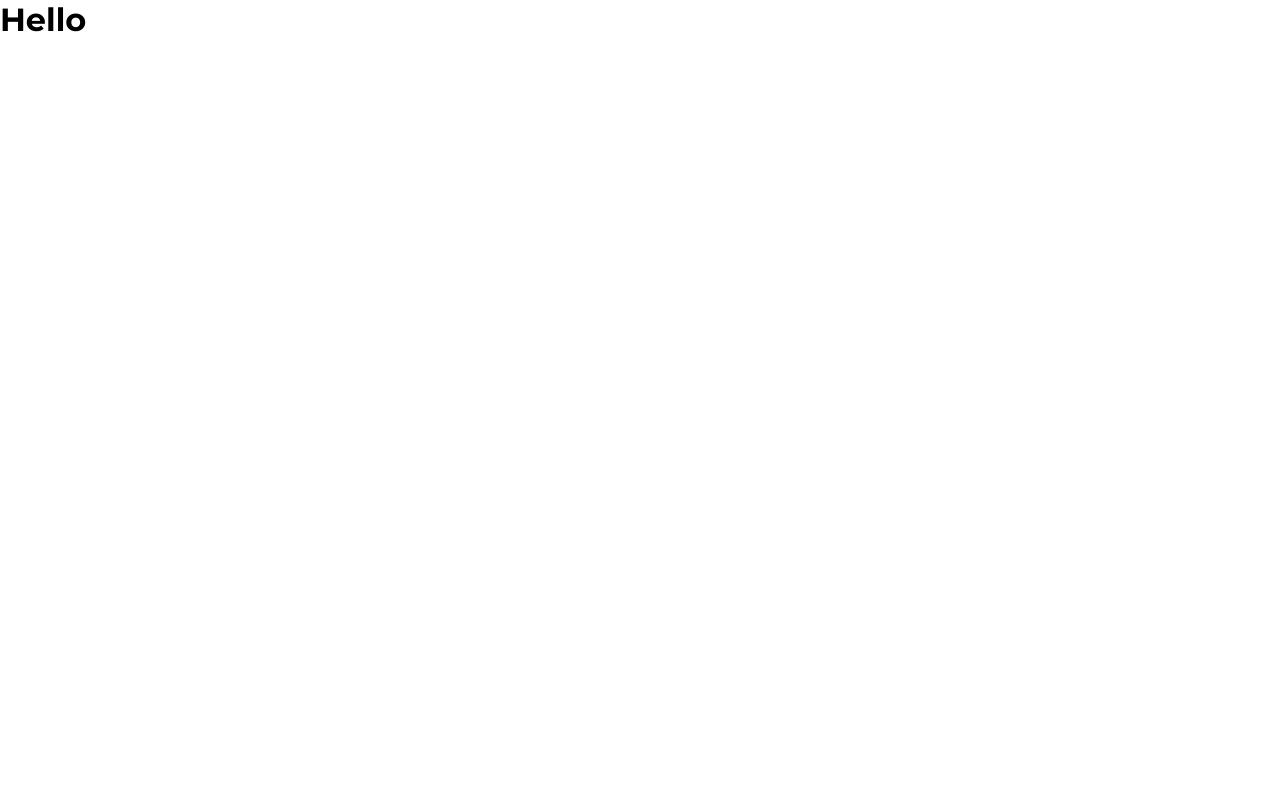
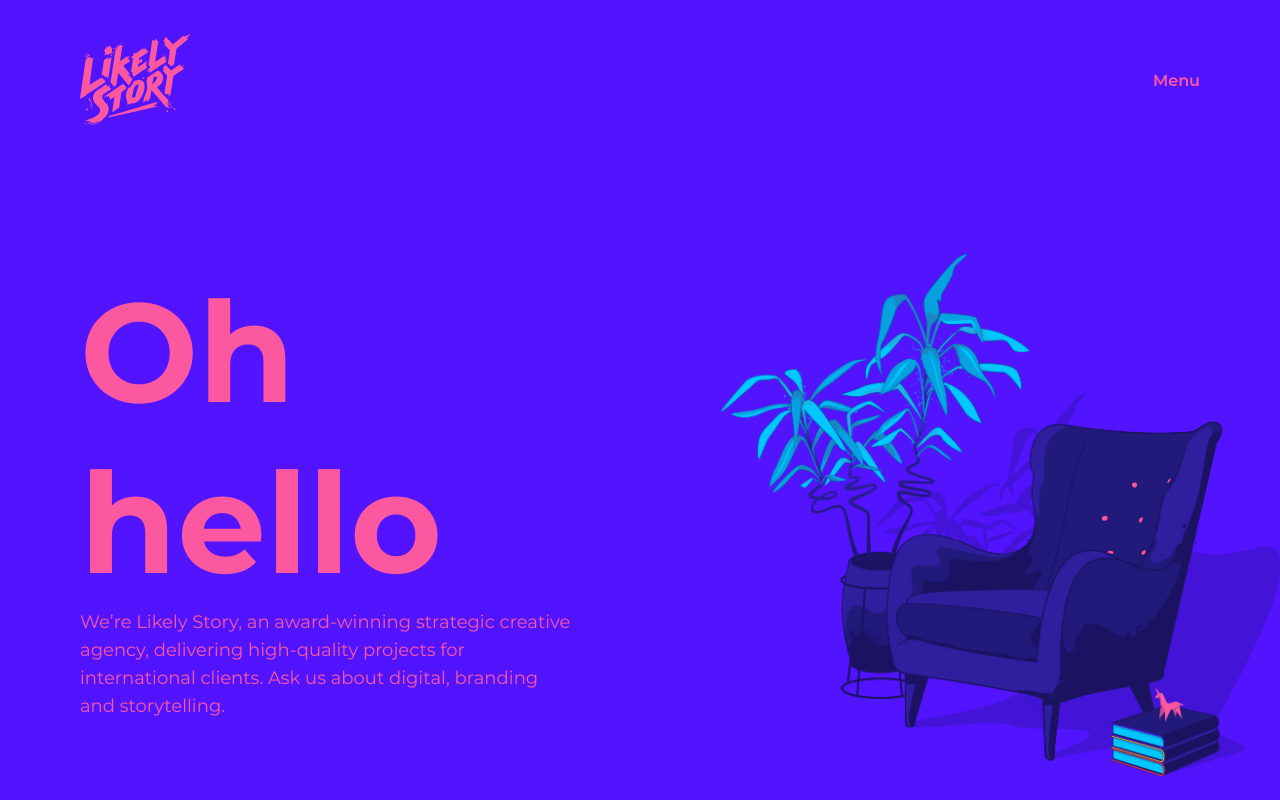
Before and after one commit to 2dev/likely-story-clone, a React (Create React App) app: page / in a window 1280 px wide. Built offline with nearby package versions, Linux system fonts and the light colour scheme.

Commit message:
feat: add SectionHero component (#24)

```diff
--- a/src/App.js
+++ b/src/App.js
@@ -1,13 +1,16 @@
 import { ThemeProvider } from 'styled-components'
 
 import GlobalStyles from './styles/global'
+import Navbar from './components/Navbar'
+import SectionHero from './components/SectionHero'
 import theme from './styles/theme'
 
 const App = () => {
   return (
     <ThemeProvider theme={theme}>
       <GlobalStyles />
-      <h1>Hello</h1>
+      <Navbar />
+      <SectionHero />
     </ThemeProvider>
   )
 }
--- /dev/null
+++ b/src/components/SectionHero/index.jsx
@@ -0,0 +1,27 @@
+import * as S from './styles'
+
+import Container from '../Container'
+import Subtitle from '../Subtitle'
+import Title from '../Title'
+
+const SectionHero = () => {
+  return (
+    <Container fullHeight>
+      <S.Wrapper>
+        <S.Content>
+          <Title>Oh hello</Title>
+          <Subtitle>
+            We’re Likely Story, an award-winning strategic creative agency,
+            delivering high-quality projects for international clients. Ask us
+            about digital, branding and storytelling.
+          </Subtitle>
+        </S.Content>
+        <S.ImageContent>
+          <S.Image src="/images/hero.png" />
+        </S.ImageContent>
+      </S.Wrapper>
+    </Container>
+  )
+}
+
+export default SectionHero
--- /dev/null
+++ b/src/components/SectionHero/styles.js
@@ -0,0 +1,27 @@
+import styled from 'styled-components'
+
+export const Wrapper = styled.div`
+  display: grid;
+  grid-template-columns: 0.8fr 1fr;
+  justify-content: flex-end;
+  align-content: flex-end;
+`
+
+export const Content = styled.div`
+  display: flex;
+  flex-direction: column;
+  align-items: flex-end;
+  justify-content: flex-end;
+`
+
+export const ImageContent = styled.div`
+  position: relative;
+`
+
+export const Image = styled.img`
+  position: absolute;
+  height: 56rem;
+  top: -2.1rem;
+  right: -12rem;
+  pointer-events: none;
+`
```
Also changed, not shown: public/images/hero.png (added).
